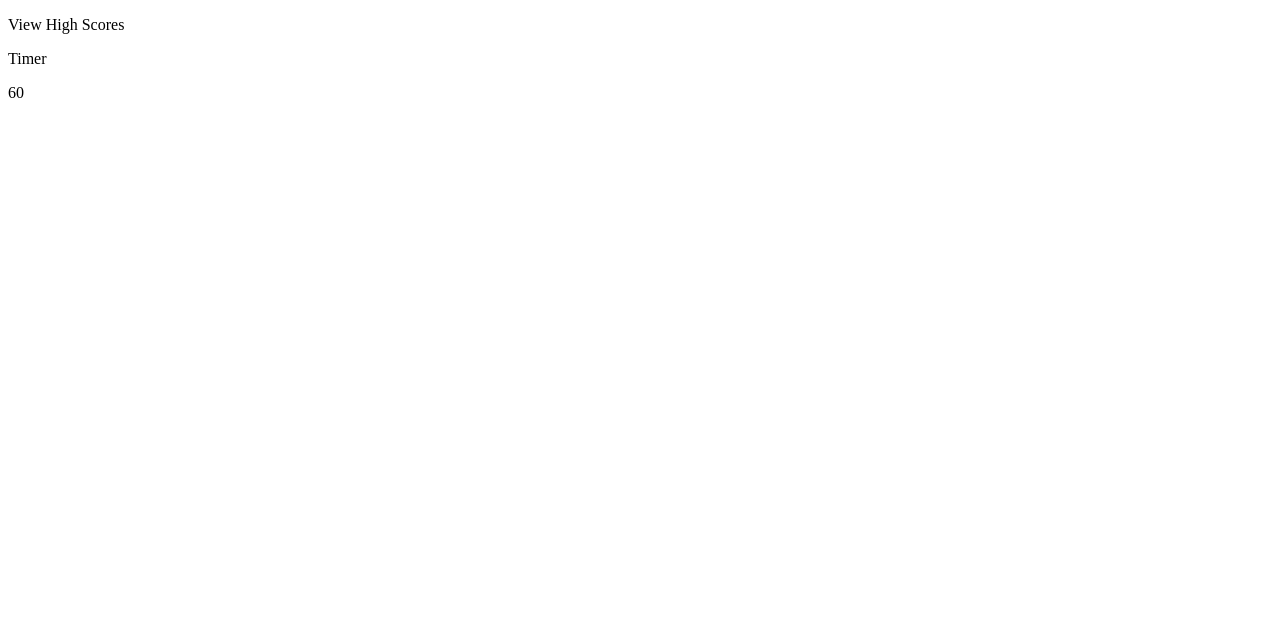
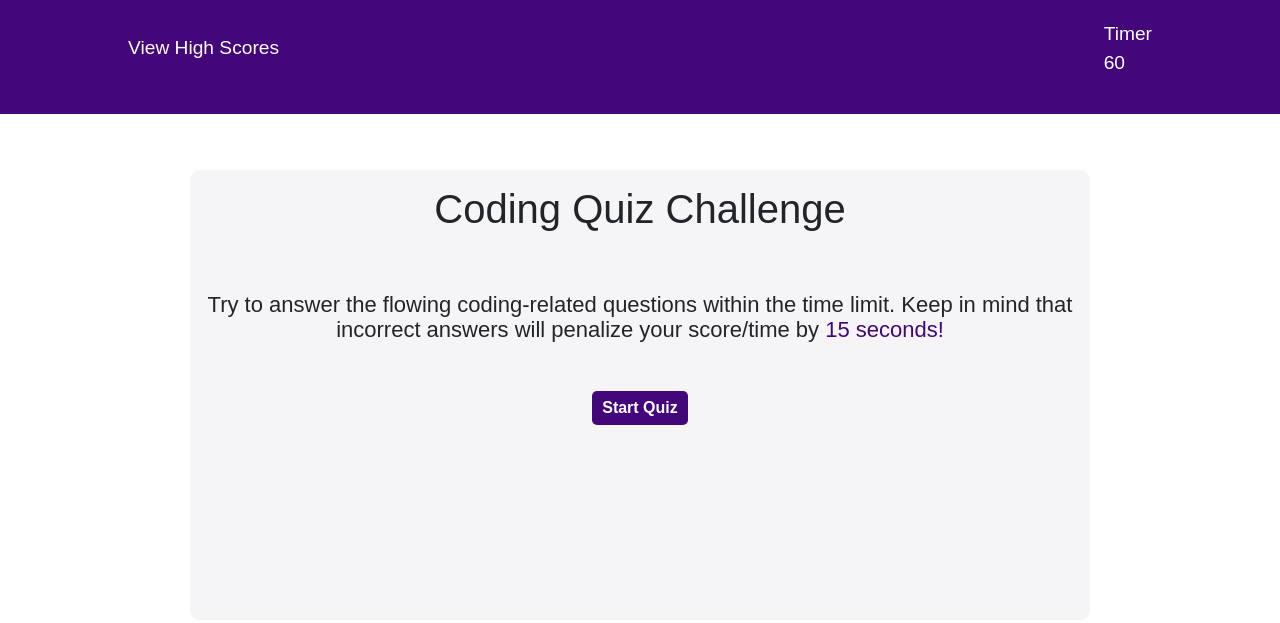
Before and after one commit to Kowther7/JavaScriptQuiz, a plain HTML site: page index.html in a window 1280 px wide. Drawn offline with nearby package versions, Linux system fonts and the light colour scheme.

Commit message:
adds the div continer,  t he buttons the quetions div on display non, the next button

```diff
--- a/assets/css/style.css
+++ b/assets/css/style.css
@@ -0,0 +1,93 @@
+*{
+    margin: 0;
+    padding:0;
+
+    font-family:Arial, Helvetica, sans-serif;
+
+    }
+
+    body {
+    margin-top: 20px ;
+    background-color: white;
+    height: 100vh;
+    display: flex;
+    justify-content: center;
+    }
+    .header{
+
+        position: fixed;
+        top:0;
+        left: 0;
+        width: 100%;
+        padding: 20px 10%;
+        background-color: rgb(67, 7, 122);
+        display: flex;
+        justify-content: space-between;
+        align-items: center;
+        z-index: 100;
+    }
+
+    #highscore, .timer{
+
+        color: white;
+        font-size: 1.2rem;
+        font-weight: 500;
+        text-decoration: none;
+
+
+    }
+    #highscore :hover {
+        color: rgb(167, 122, 213);
+    }
+    .container {
+
+    height: 450px;
+    padding-top: 15px;
+    width: 900px ;
+    margin-top: 150px;
+    align-items: center;
+    justify-content: center;
+    text-align: center;
+    background-color: rgb(245, 244, 246);
+    border-radius: 10px;
+    box-shadow: inset;
+
+
+    }
+
+
+    .rules {
+    margin-top: 20px;
+    font-size:22px;
+    font-weight: normal;
+    line-height: 1.55rem;
+    text-align: center;
+    justify-content: center;
+    padding-top: 40px;
+    padding-bottom: 20px ;
+    }
+    span{
+
+        color: rgb(67, 7, 122);
+    }
+
+    #button1, #next-btn{
+    border-radius: 5px;
+    border: none;
+    padding-top: 5px;
+    padding-bottom: 5px;
+    padding-left: 10px;
+    padding-right: 10px;
+    margin-top:20px;
+    font-weight: bold;
+    color: white;
+    font-size: medium;
+    align-items: center;
+    background-color: rgb(67, 7, 122);
+
+
+    }
+    .button1:active{
+
+        background-color: rgb(119, 8, 223);
+    }
--- a/index.html
+++ b/index.html
@@ -4,6 +4,7 @@
     <meta charset="UTF-8">
     <meta name="viewport" content="width=device-width, initial-scale=1.0">
     <title>JavasScript Quiz</title>
+    <link rel="stylesheet" href="https://cdn.jsdelivr.net/npm/bootstrap@5.1.3/dist/css/bootstrap.min.css">
     <link rel="stylesheet" href="assets/css/style.css" />
 </head>
 <body>
@@ -12,6 +13,27 @@
         <nav id="highscore"> <P> View High Scores </P> </nav>
         <nav class="timer"> Timer <p id="timer">60</p> </nav>
     </header>
+    <div>
 
+        <div class="container">
+            <h1>Coding Quiz Challenge</h1>
+            <!-- <div class="quiz"> -->
+
+                <h2 class="rules" style="display:block;"> Try to answer the flowing coding-related questions within the time limit. Keep in mind that incorrect answers will penalize your score/time by <span>15 seconds!</span></h2>
+            <!-- </div> -->
+            <div>
+                <button id="button1">
+                    Start Quiz
+                </button>
+            </div>
+            <div class="quiz" style="display: none;">
+                <p id="clock"> 60</p>
+                <h3 id="question">Question goes here</h3>
+                <div id="answer-buttons"></div>
+                <button id="next-btn">Next Question</button>
+            </div>
+        </div>
+
+    </div>
 </body>
 </html>
```
